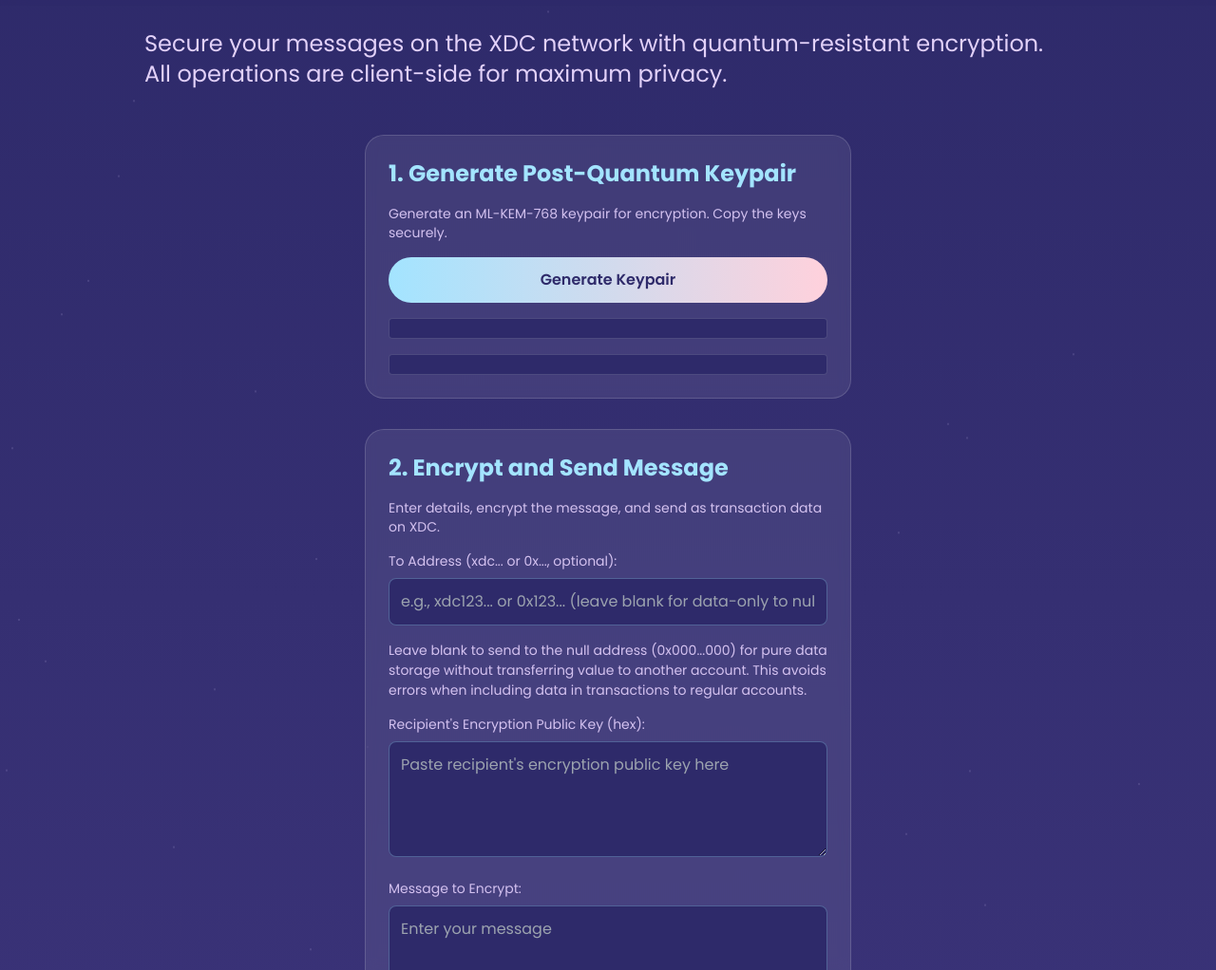
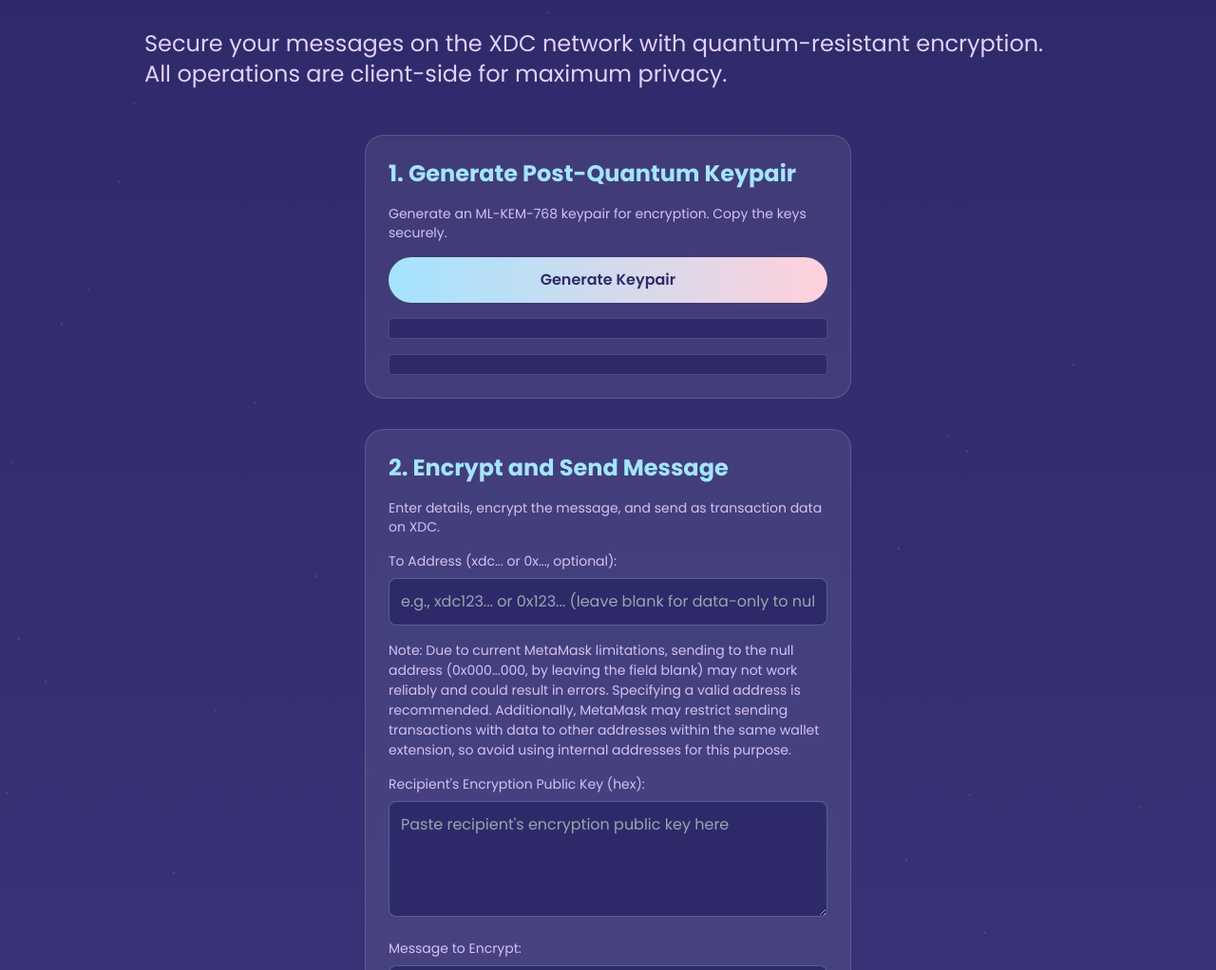
Before and after one commit to s4njk4n/XDC_Peacock, a plain HTML site: page index.html in a window 1280 px wide. Shown: the part 78-1100 px from the top of the page at 95% size. Drawn offline with nearby package versions, Linux system fonts and the light colour scheme.

Commit message:
Update index.html

```diff
--- a/index.html
+++ b/index.html
@@ -176,7 +176,7 @@
                 <p class="text-sm text-[#D4C2F0] mb-4">Enter details, encrypt the message, and send as transaction data on XDC.</p>
                 <label for="toAddr" class="text-sm text-[#D4C2F0] mb-2 block">To Address (xdc... or 0x..., optional):</label>
                 <input id="toAddr" placeholder="e.g., xdc123... or 0x123... (leave blank for data-only to null address)" class="w-full p-3 mb-4 rounded-lg bg-[#2E2A6A] text-[#F3E8FF] border border-[#A3E4FF]/30 focus:outline-none max-sm:text-sm">
-                <p class="note">Leave blank to send to the null address (0x000...000) for pure data storage without transferring value to another account. This avoids errors when including data in transactions to regular accounts.</p>
+                <p class="note">Note: Due to current MetaMask limitations, sending to the null address (0x000...000, by leaving the field blank) may not work reliably and could result in errors. Specifying a valid address is recommended. Additionally, MetaMask may restrict sending transactions with data to other addresses within the same wallet extension, so avoid using internal addresses for this purpose.</p>
 
                 <label for="pubKey" class="text-sm text-[#D4C2F0] mb-2 block">Recipient's Encryption Public Key (hex):</label>
                 <textarea id="pubKey" rows="4" placeholder="Paste recipient's encryption public key here" class="w-full p-3 mb-4 rounded-lg bg-[#2E2A6A] text-[#F3E8FF] border border-[#A3E4FF]/30 focus:outline-none max-sm:text-sm"></textarea>
```
